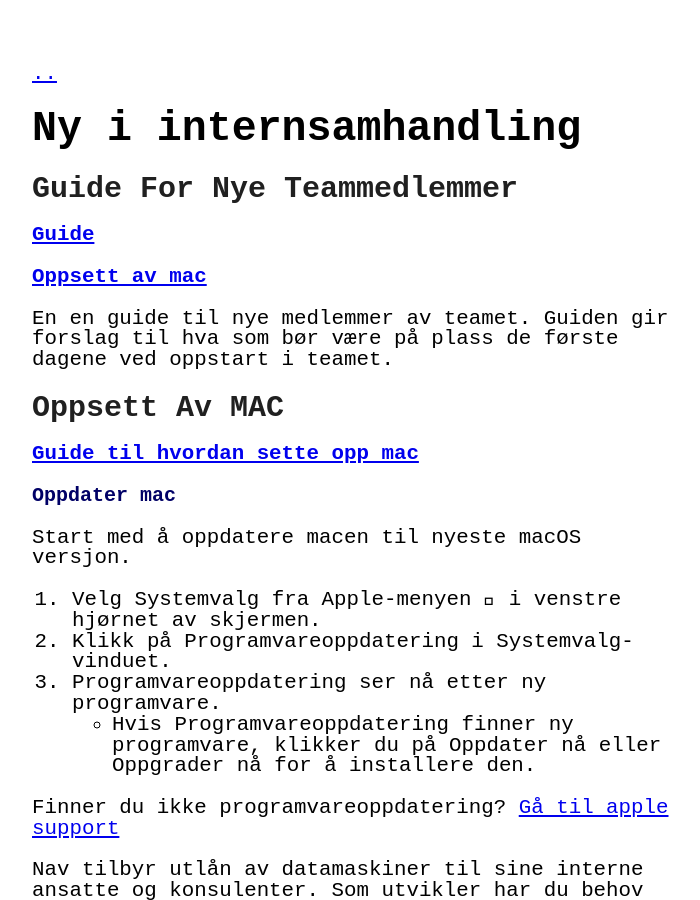
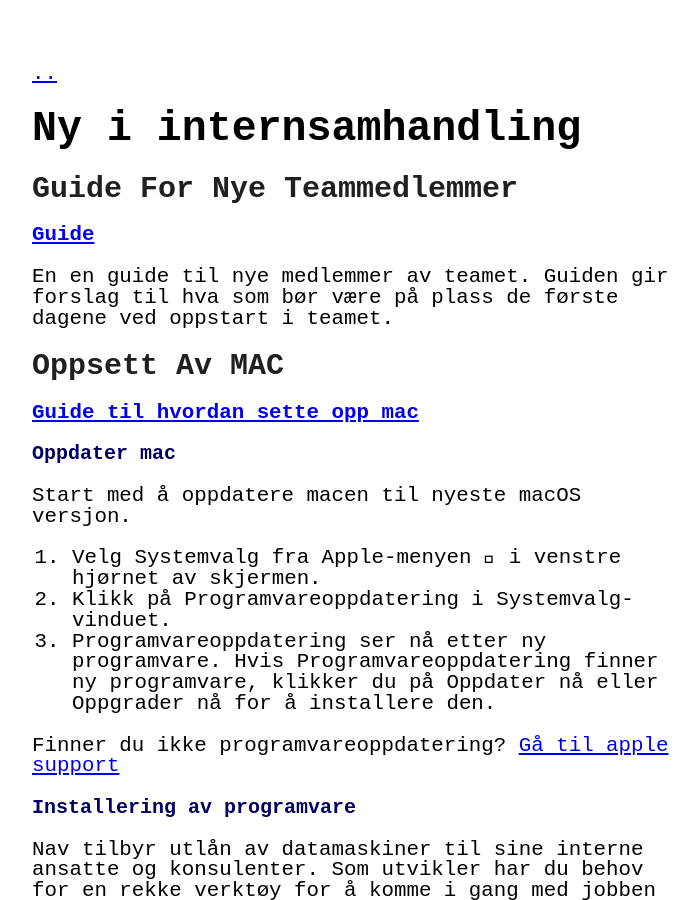
Before and after one commit to stianoverby/stianoverby.github.io, a Jekyll site: the page built from _posts/2022-10-17-ny-i-isa.markdown, in a window 1280 px wide and 900 px high. Shown: the whole window, without its empty margins (288-988 px from the left). Built offline with Jekyll 4.4.1, drawn with Linux system fonts in a browser that asks for light colours.

Commit message:
Update 2022-10-17-ny-i-isa.markdown

```diff
--- a/_posts/2022-10-17-ny-i-isa.markdown
+++ b/_posts/2022-10-17-ny-i-isa.markdown
@@ -10,8 +10,6 @@
 
 [**Guide**] [oppstart-teammedlem]
 
-[**Oppsett av mac**] [oppsett-mac]
-
 En en guide til nye medlemmer av teamet. Guiden gir forslag til hva som bør være på plass de første dagene ved oppstart i teamet.
 
 # Oppsett Av MAC
@@ -23,24 +21,32 @@
 {: .subheading}
 
 Start med å oppdatere macen til nyeste macOS versjon.
+
 1. Velg Systemvalg fra Apple-menyen  i venstre hjørnet av skjermen.
 2. Klikk på Programvareoppdatering i Systemvalg-vinduet.
-3. Programvareoppdatering ser nå etter ny programvare.
-   - Hvis Programvareoppdatering finner ny programvare, klikker du på Oppdater nå eller Oppgrader nå for å installere den.
+3. Programvareoppdatering ser nå etter ny programvare. Hvis Programvareoppdatering finner ny programvare, klikker du på Oppdater nå eller Oppgrader nå for å installere den.
 
 Finner du ikke programvareoppdatering? [Gå til apple support] [apple-support]
 
+## Installering av programvare
+{: .subheading}
+
 Nav tilbyr utlån av datamaskiner til sine interne ansatte og konsulenter. Som utvikler har du behov for en rekke verktøy for å komme i gang med jobben din. Du er nødt til å laste ned:
-- **homebrew**
+**homebrew**
   - Pakkehåndterer for MAC
-- **naisdevice**
+
+**naisdevice**
   - Program som gir deg tilgang til nav sine interne tjenester. Baserer seg på WireGuard(VPN) for tilkobling, og Kolide for å sikre at enheten din følger anbefalt sikkherhetshygiene.
-- **git**
+
+**git**
   - Nav bruker git for versjonskontroll
-- **intelliJ (anbefales)**
+
+**intelliJ (anbefales)**
   - Be om lisens i slack kanalen \#intellij-lisenserver
-- **kubernetes**
-- **java 11**
+
+**kubernetes**
+
+**java 11**
 
 # Naisdevice
 {: .heading}
@@ -78,8 +84,6 @@
 
 [oppsett-mac]: https://confluence.adeo.no/display/TIS/Oppsett+ny+Mac
 
-[oppsett-mac]: https://confluence.adeo.no/display/TIS/Oppsett+ny+Mac
-
 [apple-support]: https://support.apple.com/no-no/HT201541#oldmacos
 
 [nav-ikt]: https://github.com/navikt
```
